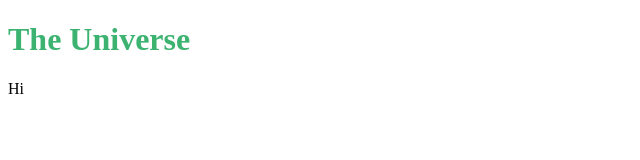
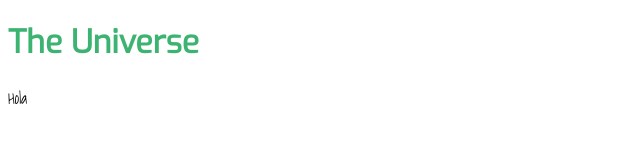
Before and after one commit to ivantovalin7/project_1_website_ivan, a plain HTML site: page index.html in a window 1280 px wide. Shown: the whole page, without its empty margins (0-640 px from the left). Drawn offline with Linux system fonts and the light colour scheme.

Commit message:
Added fonts and Color and attempted to add

```diff
--- a/index.html
+++ b/index.html
@@ -6,6 +6,6 @@
   </head>
   <body>
     <h1>The Universe</h1>
-    <p> Hi
+    <p> Hola </p>
     </body>
 </html
--- a/style.css
+++ b/style.css
@@ -1,3 +1,9 @@
+@import url('https://fonts.googleapis.com/css?family=Shadows+Into+Light');
+@import url('https://fonts.googleapis.com/css?family=Exo');
 h1 {
   color: MediumSeaGreen;
+  font-family: 'Exo', sans-serif;
 }
+p {
+  font-family: 'Shadows Into Light', cursive
+}
```
